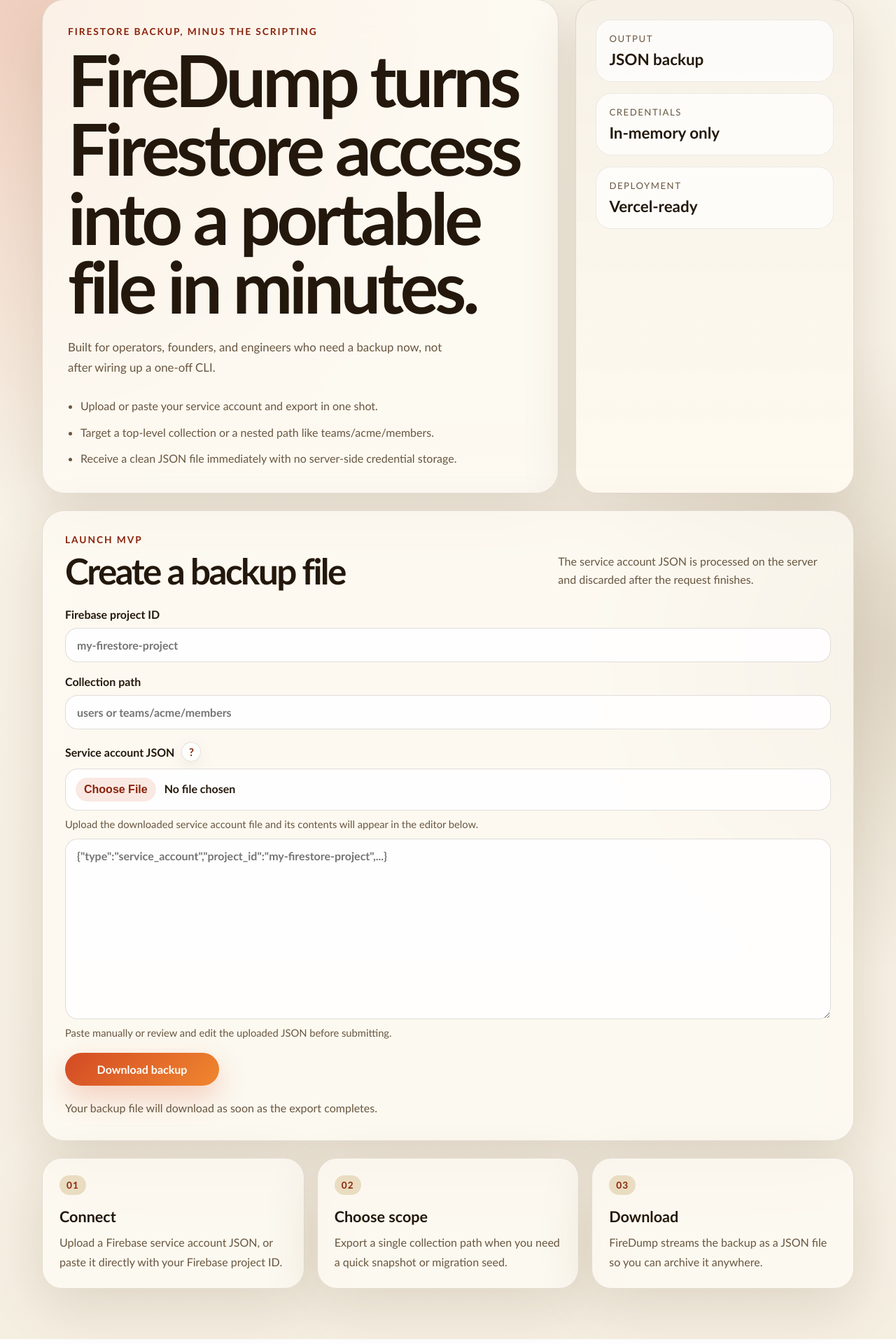
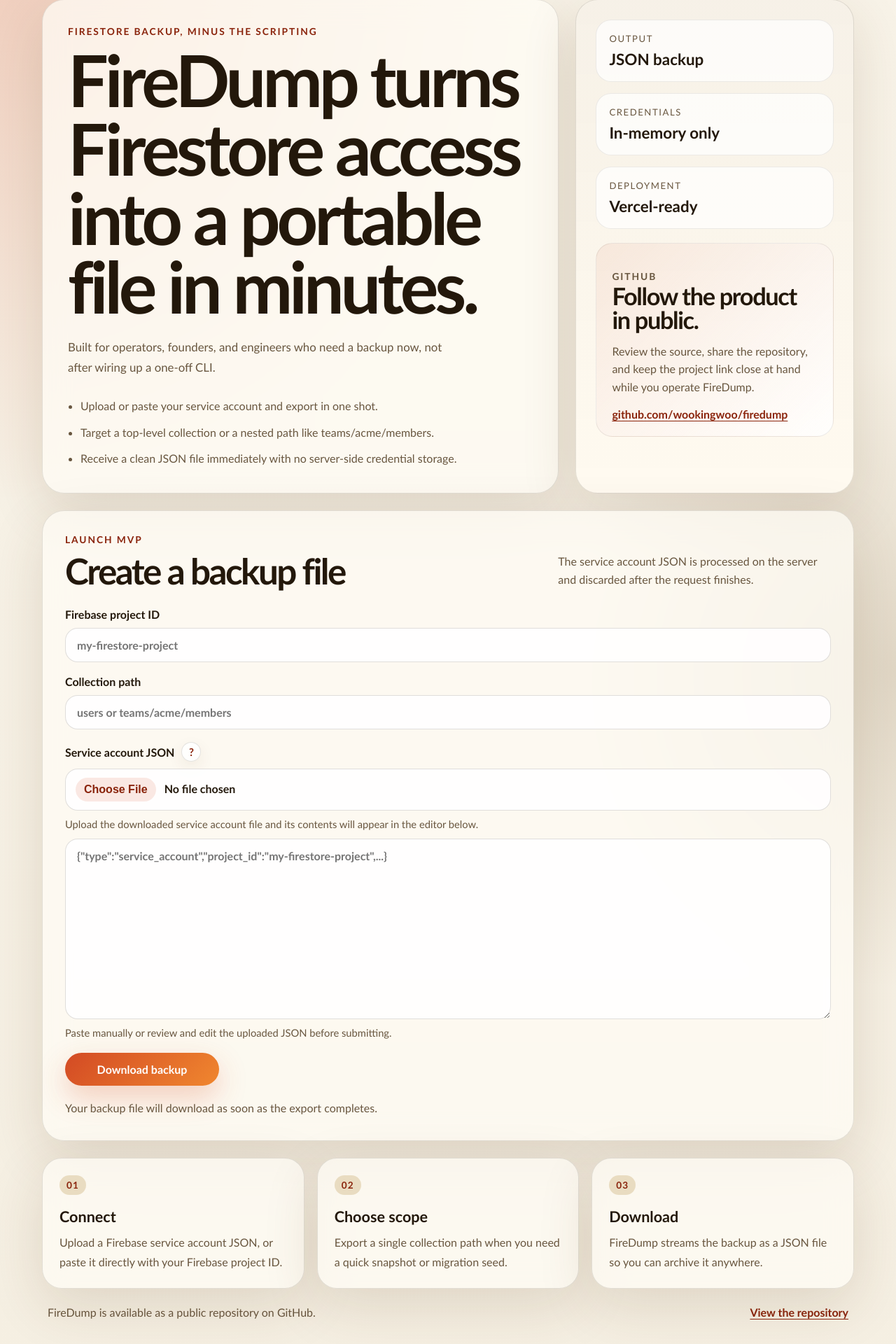
Before and after one commit to wookingwoo/firedump, a Next.js app: page / in a window 1280 px wide. Shown: the part 41-1961 px from the top of the page at 70% size. Built offline with nearby package versions, Linux system fonts and the light colour scheme.

Commit message:
Add GitHub repository links to the landing page and metadata

```diff
--- a/app/globals.css
+++ b/app/globals.css
@@ -145,6 +145,40 @@
 
 .metric strong {
   font-size: 1.4rem;
+}
+
+.github-callout {
+  margin-top: 4px;
+  padding: 22px;
+  border-radius: 24px;
+  border: 1px solid rgba(35, 24, 11, 0.08);
+  background: linear-gradient(135deg, rgba(211, 74, 36, 0.08), rgba(255, 255, 255, 0.84));
+}
+
+.github-callout h2 {
+  margin: 0;
+  font-size: clamp(1.6rem, 3vw, 2.15rem);
+  line-height: 1;
+  letter-spacing: -0.04em;
+}
+
+.github-callout p {
+  margin: 14px 0 0;
+  color: var(--muted);
+  line-height: 1.6;
+}
+
+.github-link,
+.site-footer a {
+  color: var(--accent-dark);
+  font-weight: 800;
+  text-decoration-thickness: 0.08em;
+  text-underline-offset: 0.18em;
+}
+
+.github-link {
+  display: inline-flex;
+  margin-top: 16px;
 }
 
 .panel {
@@ -426,6 +460,20 @@
   line-height: 1.7;
 }
 
+.site-footer {
+  display: flex;
+  gap: 16px;
+  justify-content: space-between;
+  align-items: center;
+  margin-top: 24px;
+  padding: 0 8px;
+  color: var(--muted);
+}
+
+.site-footer p {
+  margin: 0;
+}
+
 @media (max-width: 960px) {
   .hero,
   .steps,
@@ -436,6 +484,11 @@
 
   .panel-heading {
     align-items: start;
+  }
+
+  .site-footer {
+    display: grid;
+    justify-content: start;
   }
 
   .hero h1 {
--- a/app/layout.tsx
+++ b/app/layout.tsx
@@ -6,6 +6,19 @@
   title: "FireDump",
   description:
     "Export Firestore collections into portable JSON files without wiring up a custom script.",
+  applicationName: "FireDump",
+  keywords: ["Firestore backup", "Firebase export", "GitHub", "JSON export"],
+  authors: [{ name: "wookingwoo" }],
+  creator: "wookingwoo",
+  publisher: "wookingwoo",
+  openGraph: {
+    title: "FireDump",
+    description:
+      "Export Firestore collections into portable JSON files without wiring up a custom script.",
+    url: "https://github.com/wookingwoo/firedump",
+    siteName: "FireDump",
+    type: "website",
+  },
 };
 
 export default function RootLayout({
--- a/app/page.tsx
+++ b/app/page.tsx
@@ -1,4 +1,6 @@
 import { BackupForm } from "@/components/backup-form";
+
+const githubRepositoryUrl = "https://github.com/wookingwoo/firedump";
 
 const features = [
   "Upload or paste your service account and export in one shot.",
@@ -51,6 +53,22 @@
             <span>Deployment</span>
             <strong>Vercel-ready</strong>
           </div>
+          <div className="github-callout">
+            <p className="eyebrow">GitHub</p>
+            <h2>Follow the product in public.</h2>
+            <p>
+              Review the source, share the repository, and keep the project link
+              close at hand while you operate FireDump.
+            </p>
+            <a
+              className="github-link"
+              href={githubRepositoryUrl}
+              target="_blank"
+              rel="noreferrer"
+            >
+              github.com/wookingwoo/firedump
+            </a>
+          </div>
         </div>
       </section>
 
@@ -77,6 +95,13 @@
           </article>
         ))}
       </section>
+
+      <footer className="site-footer">
+        <p>FireDump is available as a public repository on GitHub.</p>
+        <a href={githubRepositoryUrl} target="_blank" rel="noreferrer">
+          View the repository
+        </a>
+      </footer>
     </main>
   );
 }
```
